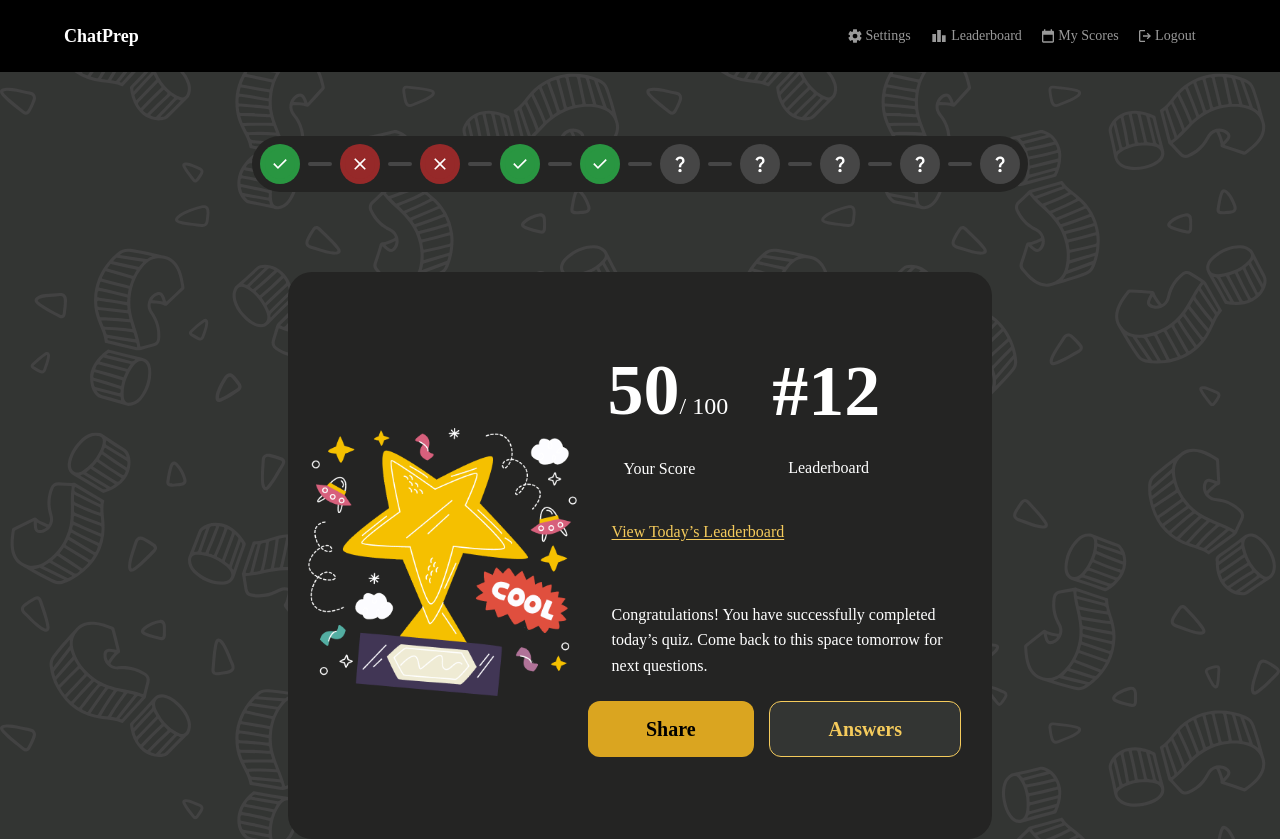
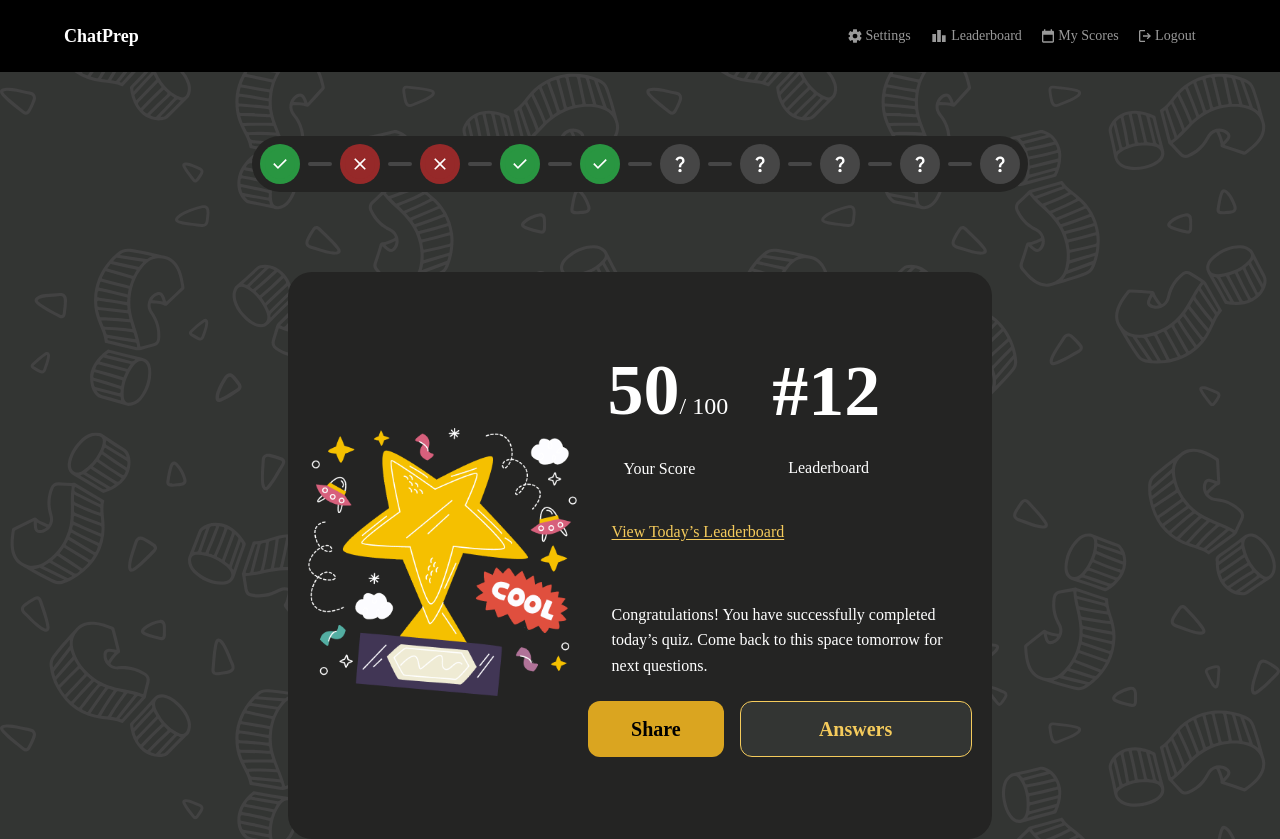
Before and after one commit to AtriChatterjee1/chat-prep-webapp, a Next.js app: page /score in a window 1280 px wide. Built offline with nearby package versions, Linux system fonts and the light colour scheme; a web font is replaced by a local one.

Commit message:
login page responsive

```diff
--- a/src/components/LoginButton.tsx
+++ b/src/components/LoginButton.tsx
@@ -7,7 +7,7 @@ type LoginButton ={
 
 const LoginButton: NextPage<LoginButton> = ({text, onClick}) => {
     return (
-        <div className="h-[7vh] w-[15vw]  bg-darkslategray font-bold text-goldenrod text-xl flex justify-center items-center border-goldenrod border rounded-xl" onClick={onClick}>
+        <div className="h-[7vh] w-[22vw]  bg-darkslategray font-bold text-goldenrod text-xl sm:text-base md:text-base sm:text-center sm:w-[30vw]  flex justify-center items-center border-goldenrod border rounded-xl" onClick={onClick}>
 
             {text}
       </div>
--- a/tailwind.config.ts
+++ b/tailwind.config.ts
@@ -29,7 +29,9 @@ const config: Config = {
     },
     screens:{
       '2xl':{'max': '1535px'},
-      'xl':'1000px'
+      'xl':'1000px',
+      'sm' : {'max' : '639px'},
+      'md' : {'min' : '640px' , 'max' : '999px'}
     }
   },
   plugins: [],
```
